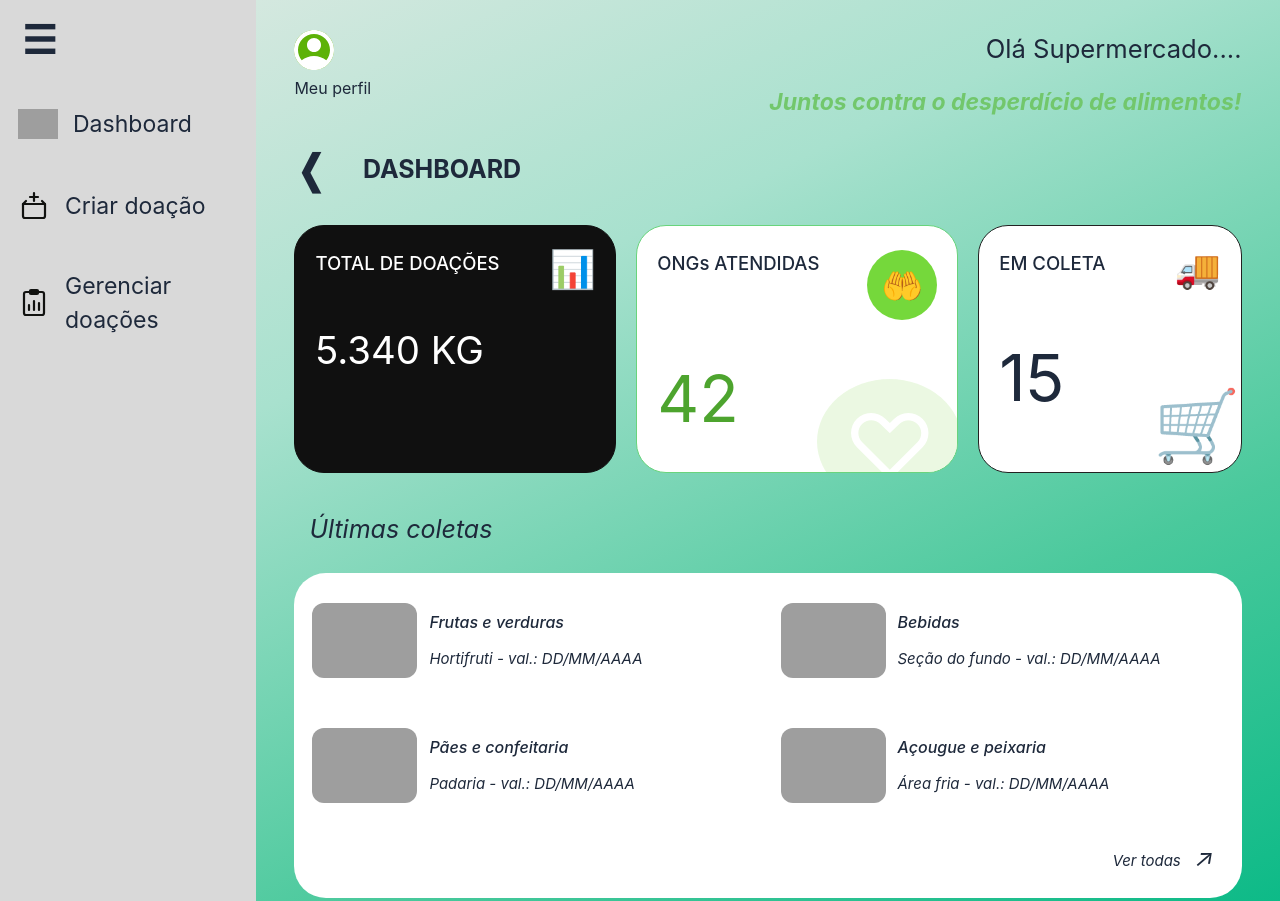
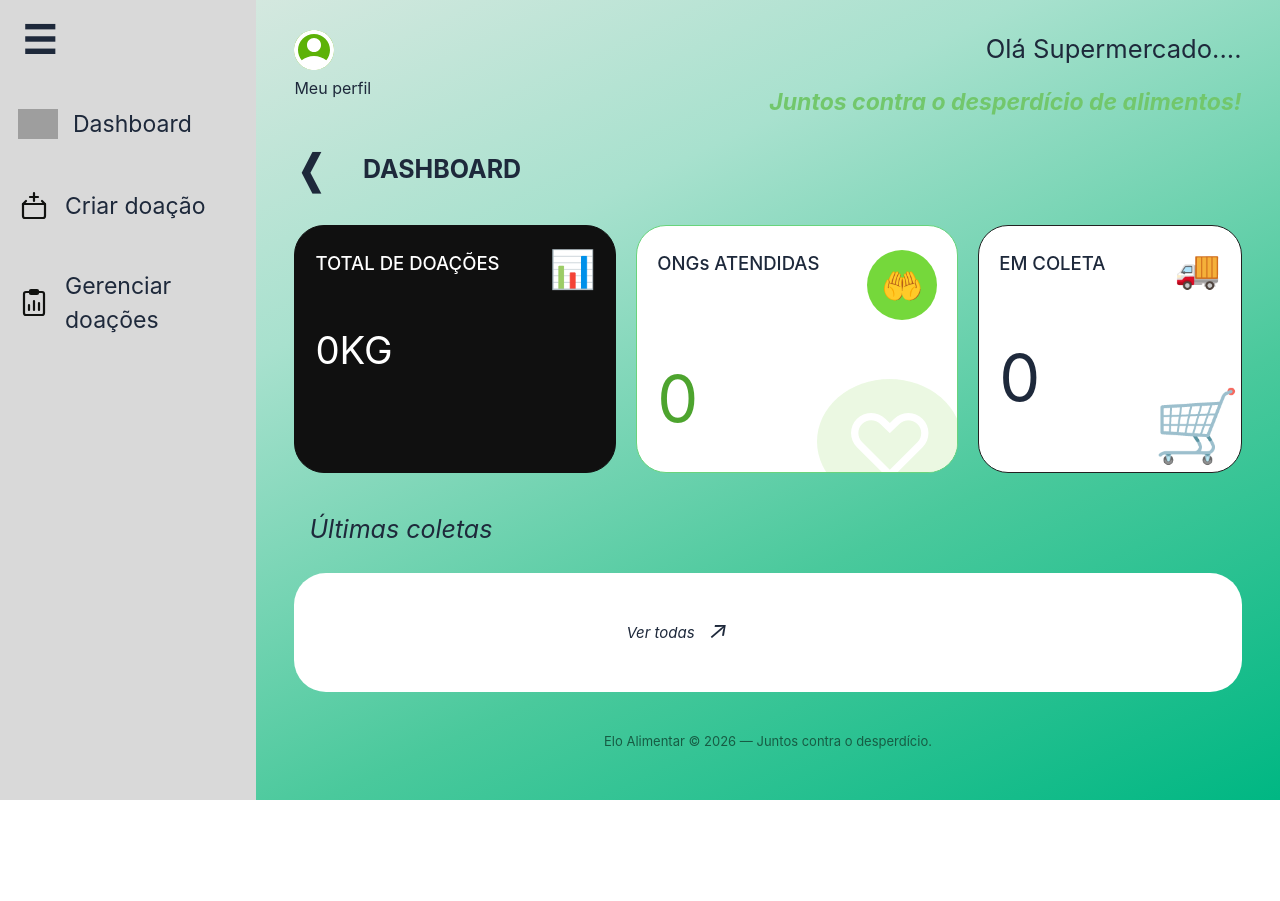
Before and after one commit to Evandro9000/projeto-elo-alimentar, a plain HTML site: page src/pages/dashboard.html in a window 1280 px wide. Shown: the top 901 px of the page. After the commit the page ends 800 px from the top, so only its background shows below. Drawn offline with Linux system fonts and the light colour scheme; grey boxes are pictures that could not be loaded.

Commit message:
Atualização (de novo ) do HTML

```diff
--- a/src/pages/dashboard.html
+++ b/src/pages/dashboard.html
@@ -24,7 +24,7 @@
              </a>
 
 
-            <a href="criar-doacoes.html" class="menu-item">
+            <a href="criar-doacao.html" class="menu-item">
                 <img src="../images/criar-doacao.svg" alt="Criar doação" class="icone-criar-doacao">
                 <span>Criar doação</span>
             </a>
@@ -67,7 +67,7 @@
                         <h3>TOTAL DE DOAÇÕES</h3>
                         <span class="stat-icon">📊</span>
                     </div>
-                    <p class="stat-number">5.340 KG</p>
+                    <p class="stat-number" id="total-doacoes">0KG</p>
                 </article>
 
                 <article class="stat-card ngos">
@@ -75,7 +75,7 @@
                         <h3>ONGs ATENDIDAS</h3>
                         <span class="round-icon">🤲</span>
                     </div>
-                    <p class="stat-number">42</p>
+                   <p class="stat-number" id="ongs-atendidas">0</p>
                     <span class="decoration">♡</span>
                 </article>
 
@@ -84,7 +84,7 @@
                         <h3>EM COLETA</h3>
                         <span class="stat-icon">🚚</span>
                     </div>
-                    <p class="stat-number">15</p>
+                 <p class="stat-number" id="em-coleta">0</p>
                     <span class="basket">🛒</span>
                 </article>
 
@@ -101,55 +101,13 @@
 
                 <div class="collections-panel" id="todas-coletas">
 
-                    <article class="collection-item">
-                        <img
-                            src="https://images.unsplash.com/photo-1540420773420-3366772f4999?auto=format&fit=crop&w=240&q=80"
-                            alt="Frutas e verduras frescas"
-                        >
-                        <div class="collection-info">
-                            <h3>Frutas e verduras</h3>
-                            <p>Hortifruti - val.: DD/MM/AAAA</p>
-                        </div>
-                    </article>
+                    <div class="collections-panel" id="todas-coletas">
 
-                    <article class="collection-item">
-                        <img
-                            src="https://images.unsplash.com/photo-1601599963565-b7ba29c8e3ff?auto=format&fit=crop&w=240&q=80"
-                            alt="Prateleiras de bebidas"
-                        >
-                        <div class="collection-info">
-                            <h3>Bebidas</h3>
-                            <p>Seção do fundo - val.: DD/MM/AAAA</p>
-                        </div>
-                    </article>
+    <a href="gerenciar-doacoes.html" class="view-all desktop-view-all">
+        Ver todas <span>↗</span>
+    </a>
 
-                    <article class="collection-item">
-                        <img
-                            src="https://images.unsplash.com/photo-1509440159596-0249088772ff?auto=format&fit=crop&w=240&q=80"
-                            alt="Pães frescos na padaria"
-                        >
-                        <div class="collection-info">
-                            <h3>Pães e confeitaria</h3>
-                            <p>Padaria - val.: DD/MM/AAAA</p>
-                        </div>
-                    </article>
-
-                    <article class="collection-item">
-                        <img
-                            src="https://images.unsplash.com/photo-1607623814075-e51df1bdc82f?auto=format&fit=crop&w=240&q=80"
-                            alt="Carnes frescas no açougue"
-                        >
-                        <div class="collection-info">
-                            <h3>Açougue e peixaria</h3>
-                            <p>Área fria - val.: DD/MM/AAAA</p>
-                        </div>
-                    </article>
-
-                    <a href="#todas-coletas" class="view-all desktop-view-all">
-                        Ver todas <span>↗</span>
-                    </a>
-
-                </div>
+</div>
             </section>
 
             <footer class="footer">
@@ -158,5 +116,9 @@
 
         </main>
     </div>
+   <script src="../utils/doacão.js"></script>
+    <script src="../utils/dashboard.js"></script>
 </body>
 </html>
+</body>
+</html>
```
Also changed, not shown: src/pages/gerenciar-doacoes.html (+1 -30 lines).
